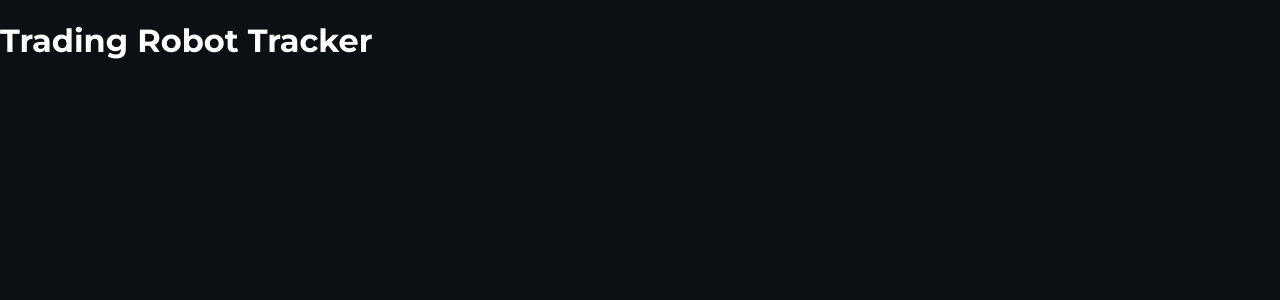
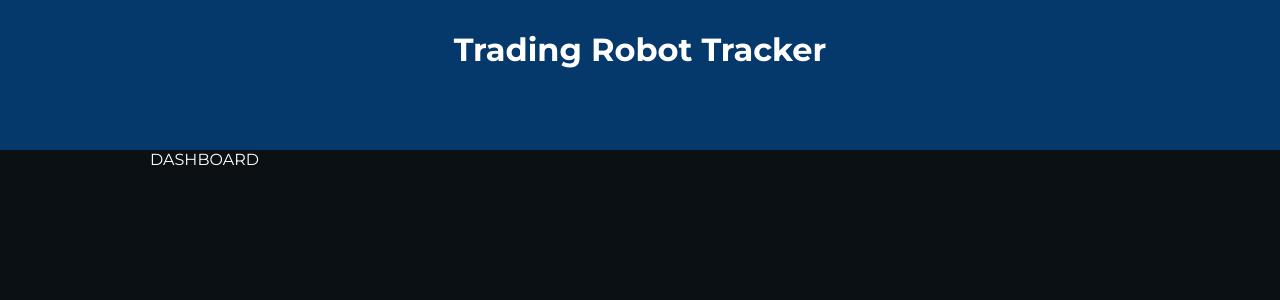
Before and after one commit to rafaelmach/Trading-Robot-Results-Tracker, a React (Vite) app in the folder trading-robot-tracker/: page / in a window 1280 px wide. Shown: the top 300 px of the page. Built offline with nearby package versions, Linux system fonts and the light colour scheme.

Commit message:
Estrutura Inicial do Dashboard

```diff
--- a/trading-robot-tracker/src/App.styles.ts
+++ b/trading-robot-tracker/src/App.styles.ts
@@ -2,18 +2,24 @@ import styled from "styled-components";
 
 export const Container = styled.div`
   color: #fff;
-  height: 100vh;
-  width: 100%;
+  /* height: 100vh;
+  width: 100%; */
 `
 
 export const Header = styled.div`
-
+  background-color: #05386B;
+  height: 150px;
+  text-align: center;
 `
 
 export const HeaderText = styled.h1`
-
+margin: 0;
+padding: 0;
+padding-top: 30px;
 `
 
 export const DashboardContainer = styled.div`
-
+  margin: auto;
+  max-width: 980px;
+  margin-bottom: 50px;
 `
--- a/trading-robot-tracker/src/App.tsx
+++ b/trading-robot-tracker/src/App.tsx
@@ -7,7 +7,7 @@ const App = () => {
           <HeaderText>Trading Robot Tracker</HeaderText>
         </Header>
         <DashboardContainer>
-
+          DASHBOARD
         </DashboardContainer>
 
     </Container>
```
